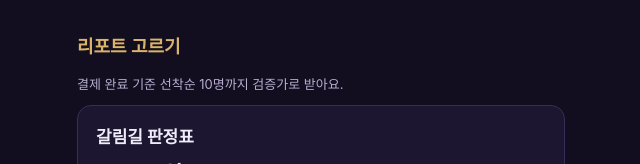
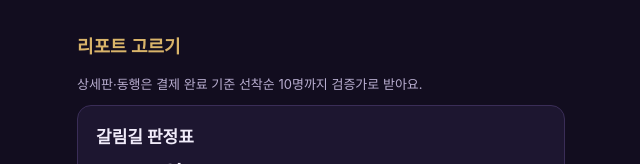
Before and after one commit to daseoni/daseoni, a plain HTML site: page index.html in a window 1280 px wide. Shown: the part 1552-1716 px from the top of the page, without its empty margins (319-959 px from the left). Drawn offline with Linux system fonts and the light colour scheme.

Commit message:
검증가 안내를 상세판·동행에만 적용
Co-Authored-By: Claude Opus 5.5 <noreply@anthropic.com>

```diff
--- a/index.html
+++ b/index.html
@@ -71,7 +71,7 @@
 </ol>
 
 <h2>리포트 고르기</h2>
-<p class="note">결제 완료 기준 선착순 10명까지 검증가로 받아요.</p>
+<p class="note">상세판·동행은 결제 완료 기준 선착순 10명까지 검증가로 받아요.</p>
 
 <div class="prod">
   <h3>갈림길 판정표</h3>
```
